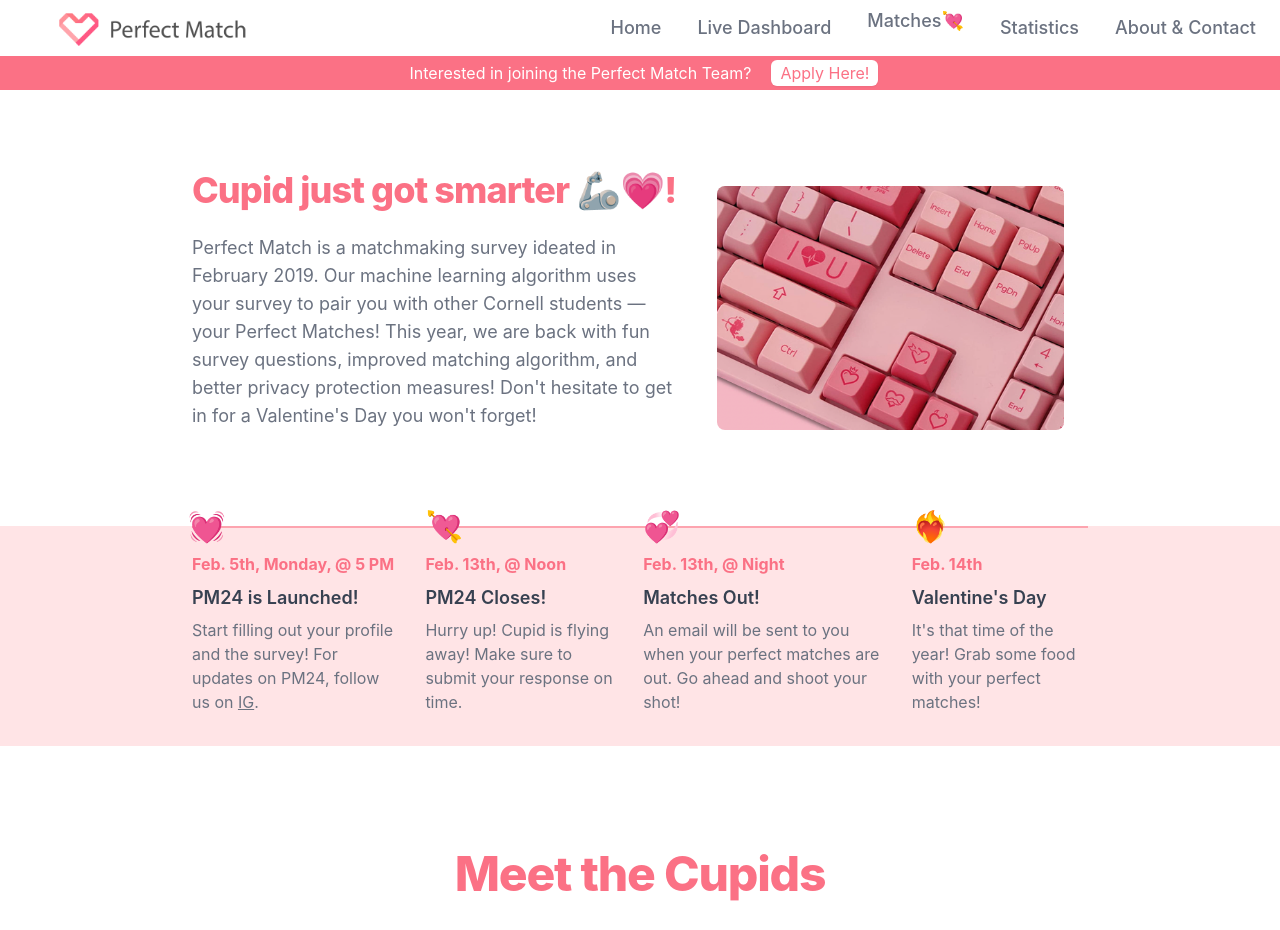
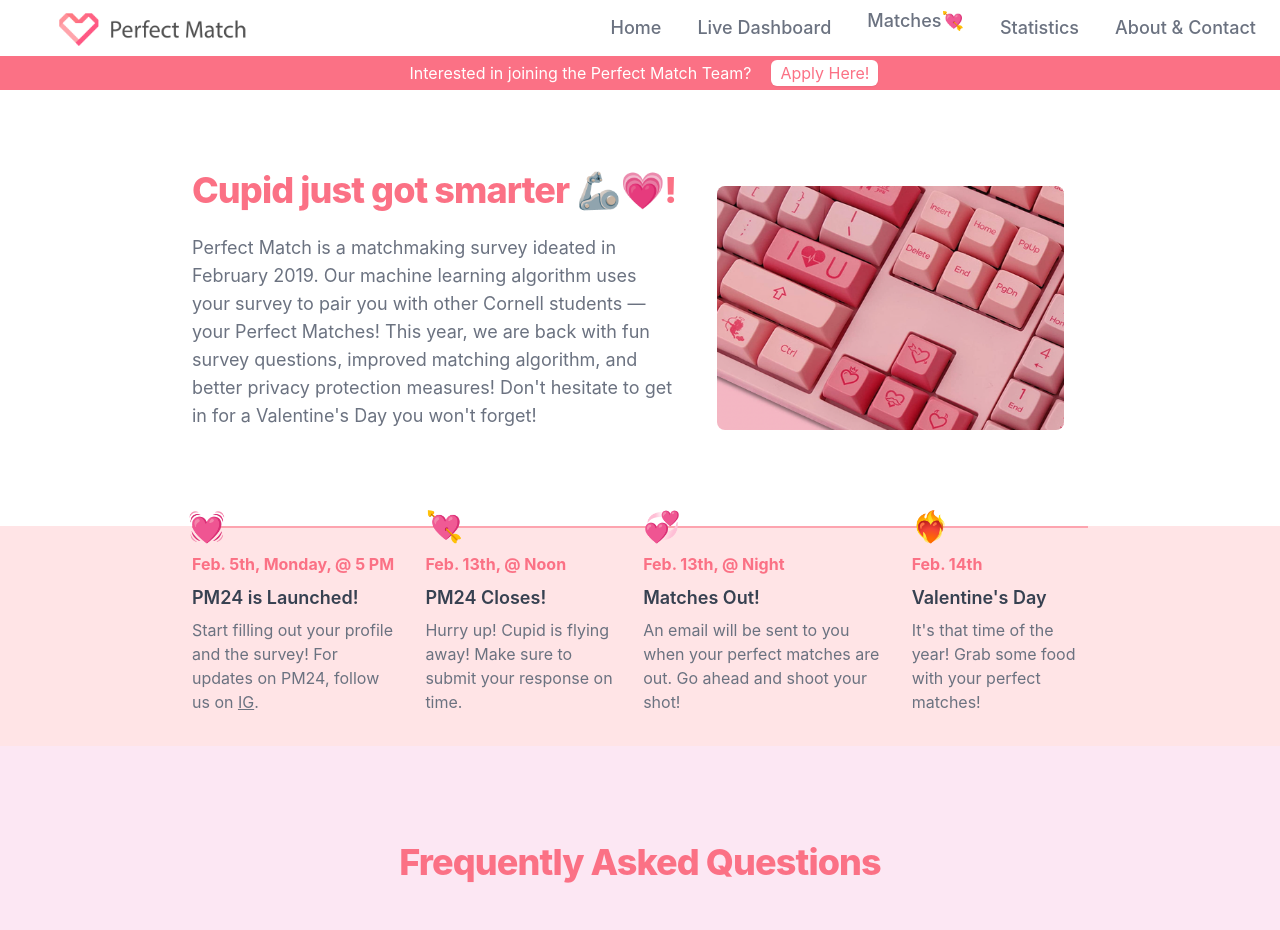
Before and after one commit to wyatt/perfect-match-web, a Next.js app: page /about in a window 1280 px wide. Shown: the top 930 px of the page. Built offline with nearby package versions, Linux system fonts and the light colour scheme.

Commit message:
don't show members temporarily

```diff
--- a/pages/about.tsx
+++ b/pages/about.tsx
@@ -229,11 +229,6 @@ const About: any = (props: any) => {
                         </li>
                     </ol>
                 </section>
-
-                <section className="bg-white">
-                    <Members />
-                </section>
-
                 <section className="text-gray-500 bg-pink-100">
                     <div className="container px-5 sm:px-0 py-16 sm:py-24 mx-auto">
                         <div className="text-center mb-15">
```
